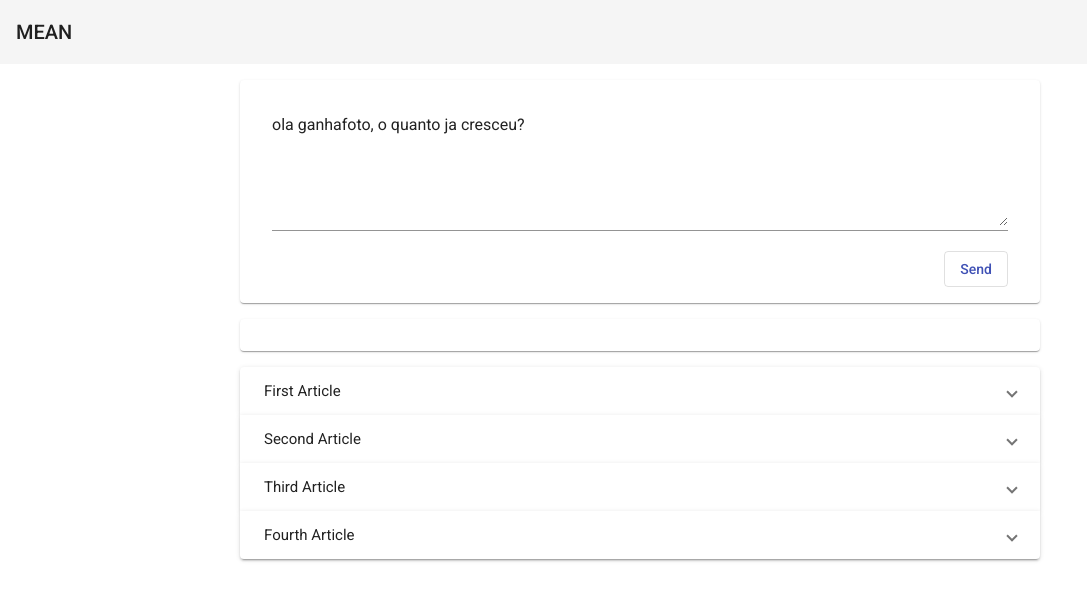
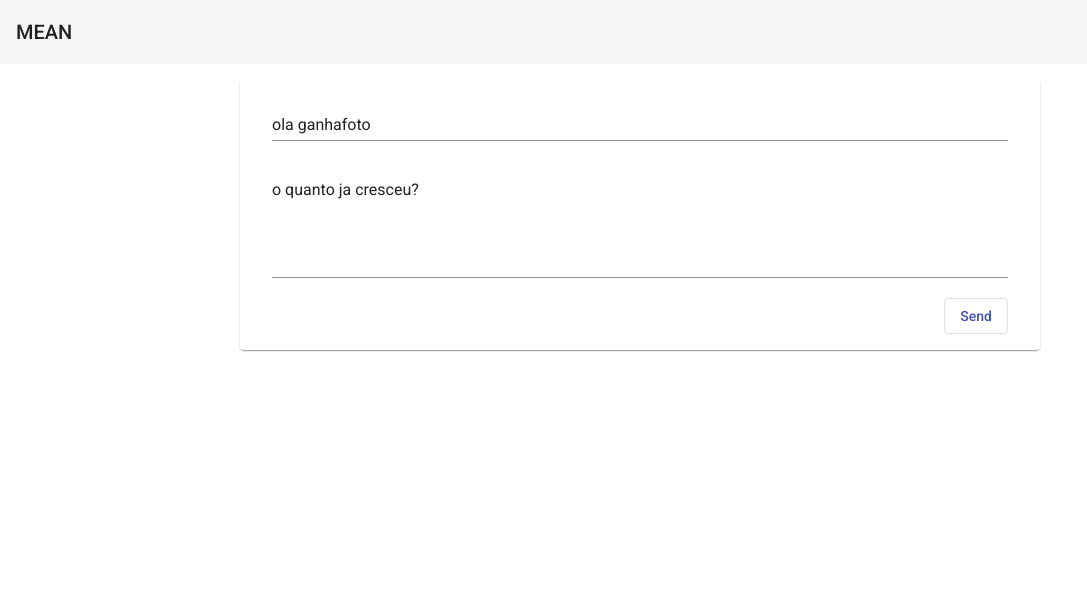
Before and after one commit to ruansenadev/mean-course, an Angular app: page / in a window 1280 px wide. Shown: the top 600 px of the page, without its empty margins (0-1087 px from the left). Built offline with nearby package versions, Linux system fonts and the light colour scheme.

Commit message:
event transmit

```diff
--- a/src/app/app.component.html
+++ b/src/app/app.component.html
@@ -1,5 +1,5 @@
 <app-header></app-header>
 <main>
-  <app-post-create></app-post-create>
-  <app-post-list></app-post-list>
+  <app-post-create (postAdded)="onPostAdded($event)"></app-post-create>
+  <app-post-list [posts]="postsAdded"></app-post-list>
 </main>
--- a/src/app/app.component.ts
+++ b/src/app/app.component.ts
@@ -7,4 +7,8 @@ import { Component } from '@angular/core';
 })
 export class AppComponent {
   title = 'course-project';
+  postsAdded = [];
+  onPostAdded(post) {
+    this.postsAdded.push(post)
+  }
 }
--- a/src/app/post/post-create/post-create.component.html
+++ b/src/app/post/post-create/post-create.component.html
@@ -1,9 +1,9 @@
 <mat-card>
   <mat-form-field>
-    <textarea matInput rows="6" [(ngModel)]="postContent"></textarea>
+    <input matInput [(ngModel)]="postTitle">
+  </mat-form-field>
+  <mat-form-field>
+    <textarea matInput cdkTextareaAutosize rows="5" [(ngModel)]="postContent"></textarea>
   </mat-form-field>
   <button mat-stroked-button color="primary" (click)="onAddPost()">Send</button>
 </mat-card>
-<mat-card>
-  <p>{{ newPost }}</p>
-</mat-card>
--- a/src/app/post/post-create/post-create.component.ts
+++ b/src/app/post/post-create/post-create.component.ts
@@ -1,4 +1,4 @@
-import { Component } from "@angular/core";
+import { Component, EventEmitter, Output } from "@angular/core";
 
 @Component({
   selector: 'app-post-create',
@@ -7,10 +7,14 @@ import { Component } from "@angular/core";
 })
 
 export class PostCreateComponent {
-  postContent = 'ola ganhafoto, o quanto ja cresceu?';
-  newPost = '';
+  postTitle = 'ola ganhafoto';
+  postContent = 'o quanto ja cresceu?';
+  @Output() postAdded = new EventEmitter();
+  onAddPost() {
+    this.postAdded.emit({
+      title: this.postTitle,
+      content: this.postContent
+    })
+  }
 
-  onAddPost() {
-    this.newPost = this.postContent
-  }
 }
--- a/src/app/post/post-list/post-list.component.html
+++ b/src/app/post/post-list/post-list.component.html
@@ -1,5 +1,5 @@
 <mat-accordion>
-  <mat-expansion-panel *ngFor="let post of POSTS">
+  <mat-expansion-panel *ngFor="let post of posts">
     <mat-expansion-panel-header>
       <mat-panel-title>{{post.title}}</mat-panel-title>
     </mat-expansion-panel-header>
--- a/src/app/post/post-list/post-list.component.ts
+++ b/src/app/post/post-list/post-list.component.ts
@@ -1,4 +1,4 @@
-import { Component } from "@angular/core";
+import { Component, Input } from "@angular/core";
 
 @Component({
   selector: 'app-post-list',
@@ -7,22 +7,5 @@ import { Component } from "@angular/core";
 })
 
 export class PostListComponent {
-  POSTS = [
-    {
-      title: "First Article",
-      content: "Lorem ipsum dolor sit amet, consectetur adipisicing elit. Aut, dolore dolor. Cumque consectetur laudantium explicabo minus, eius porro asperiores consequatur non a laboriosam ipsa incidunt assumenda quam excepturi animi necessitatibus!"
-    },
-    {
-      title: "Second Article",
-      content: "Lorem ipsum dolor sit amet, consectetur adipisicing elit. Aut, dolore dolor. Cumque consectetur laudantium explicabo minus, eius porro asperiores consequatur non a laboriosam ipsa incidunt assumenda quam excepturi animi necessitatibus!"
-    },
-    {
-      title: "Third Article",
-      content: "Lorem ipsum dolor sit amet, consectetur adipisicing elit. Aut, dolore dolor. Cumque consectetur laudantium explicabo minus, eius porro asperiores consequatur non a laboriosam ipsa incidunt assumenda quam excepturi animi necessitatibus!"
-    },
-    {
-      title: "Fourth Article",
-      content: "Lorem ipsum dolor sit amet, consectetur adipisicing elit. Aut, dolore dolor. Cumque consectetur laudantium explicabo minus, eius porro asperiores consequatur non a laboriosam ipsa incidunt assumenda quam excepturi animi necessitatibus!"
-    },
-  ]
+  @Input() posts = []
 }
```
